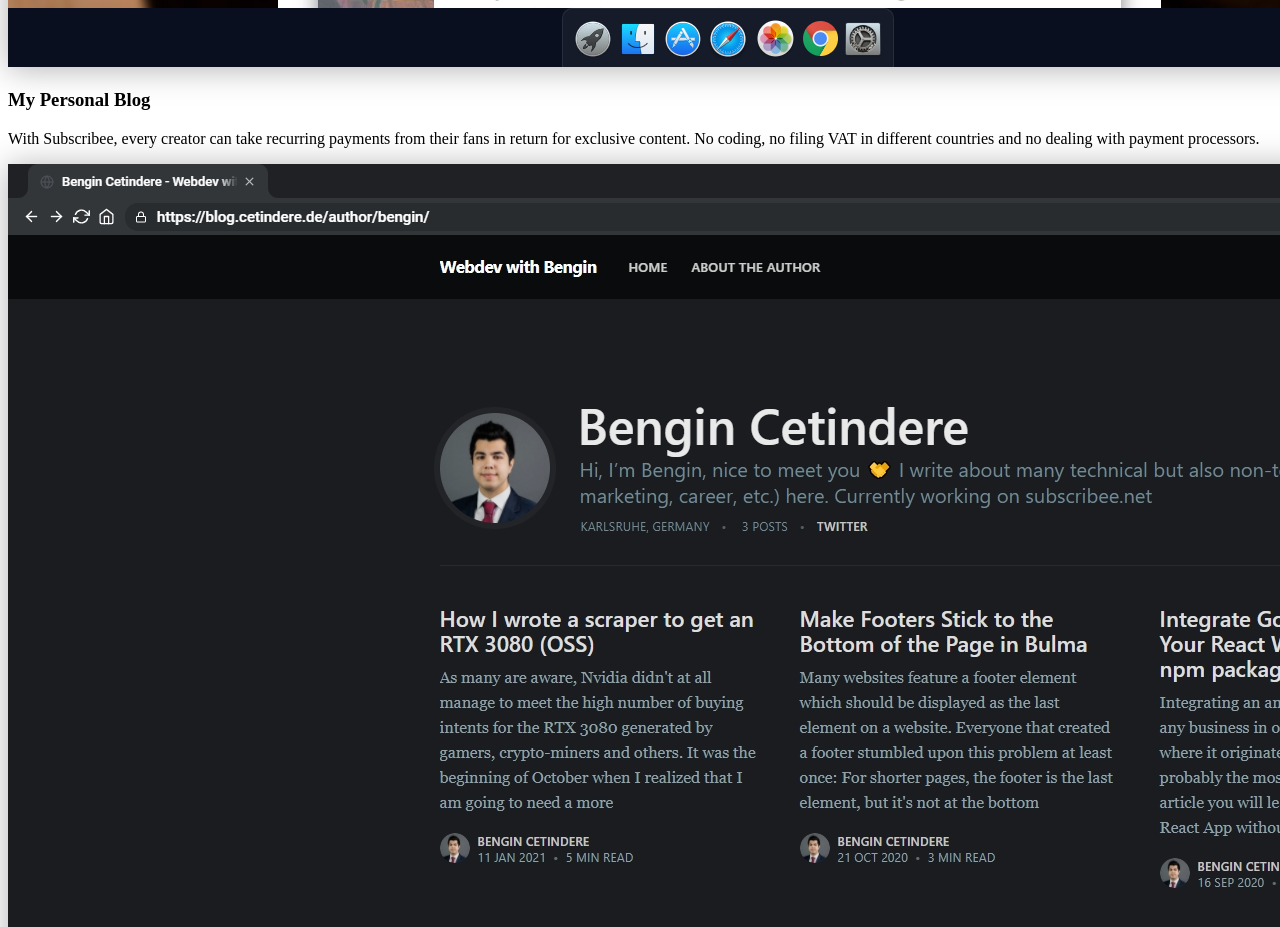
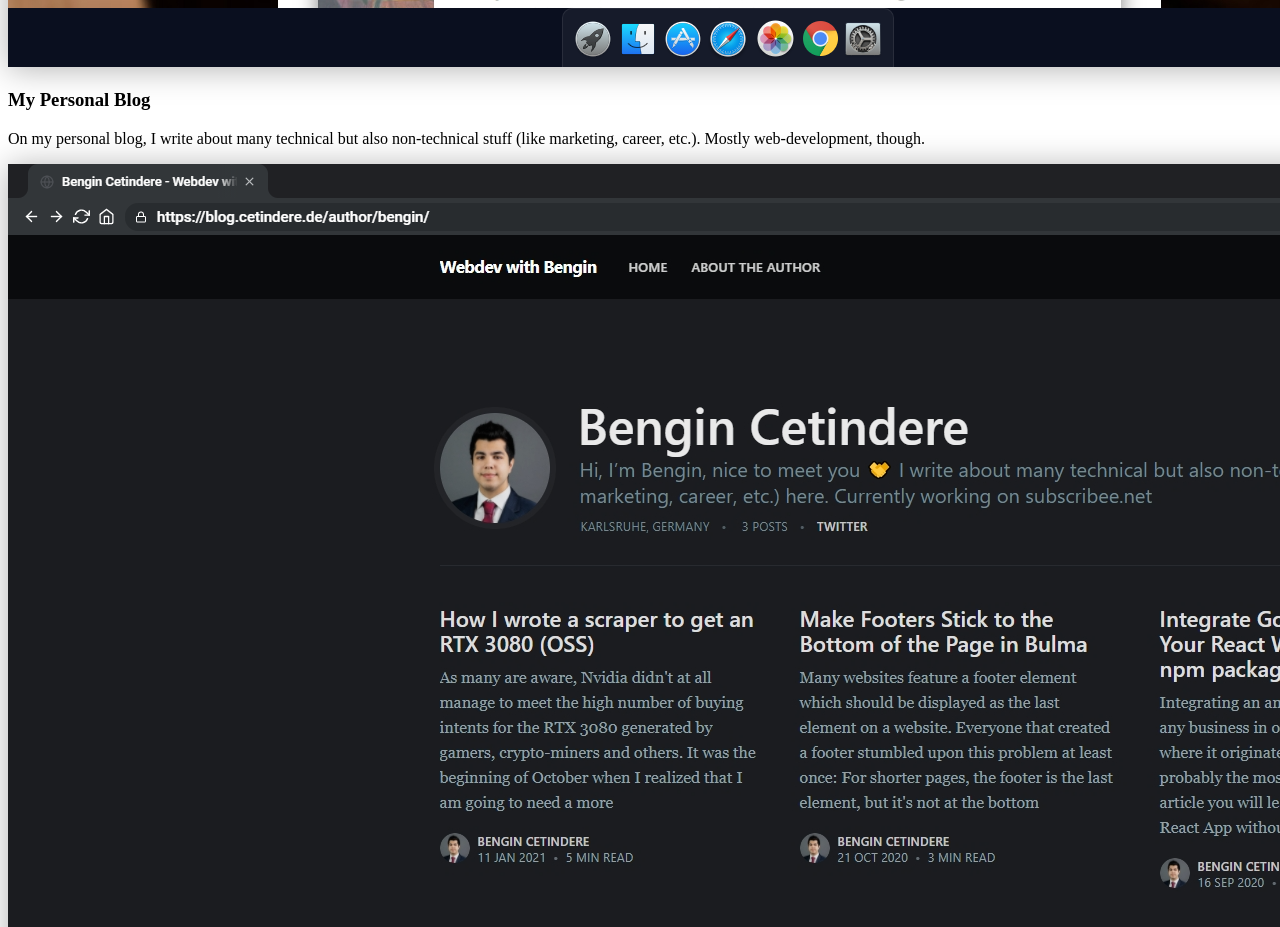
Before and after one commit to xdivby0/personal, a Next.js app: page / in a window 1280 px wide. Shown: the part 4020-4947 px from the top of the page. Built offline with nearby package versions, Linux system fonts and the light colour scheme.

Commit message:
feature: edit copy

```diff
--- a/pages/index.js
+++ b/pages/index.js
@@ -96,9 +96,8 @@
                     <div className="md:mx-8 md:order-2 flex flex-col justify-center">
                         <h3 className="text-4xl font-bold text-primary-bold mb-4">My Personal Blog</h3>
                         <p>
-                            With Subscribee, every creator can take recurring payments from
-                            their fans in return for exclusive content.
-                            No coding, no filing VAT in different countries and no dealing with payment processors.
+                            On my personal blog, I write about many technical but also non-technical stuff
+                            (like marketing, career, etc.). Mostly web-development, though.
                         </p>
                         <div className="flex justify-evenly p-8">
                             <a href="https://blog.cetindere.de" target="_blank" rel="noreferrer">
```
